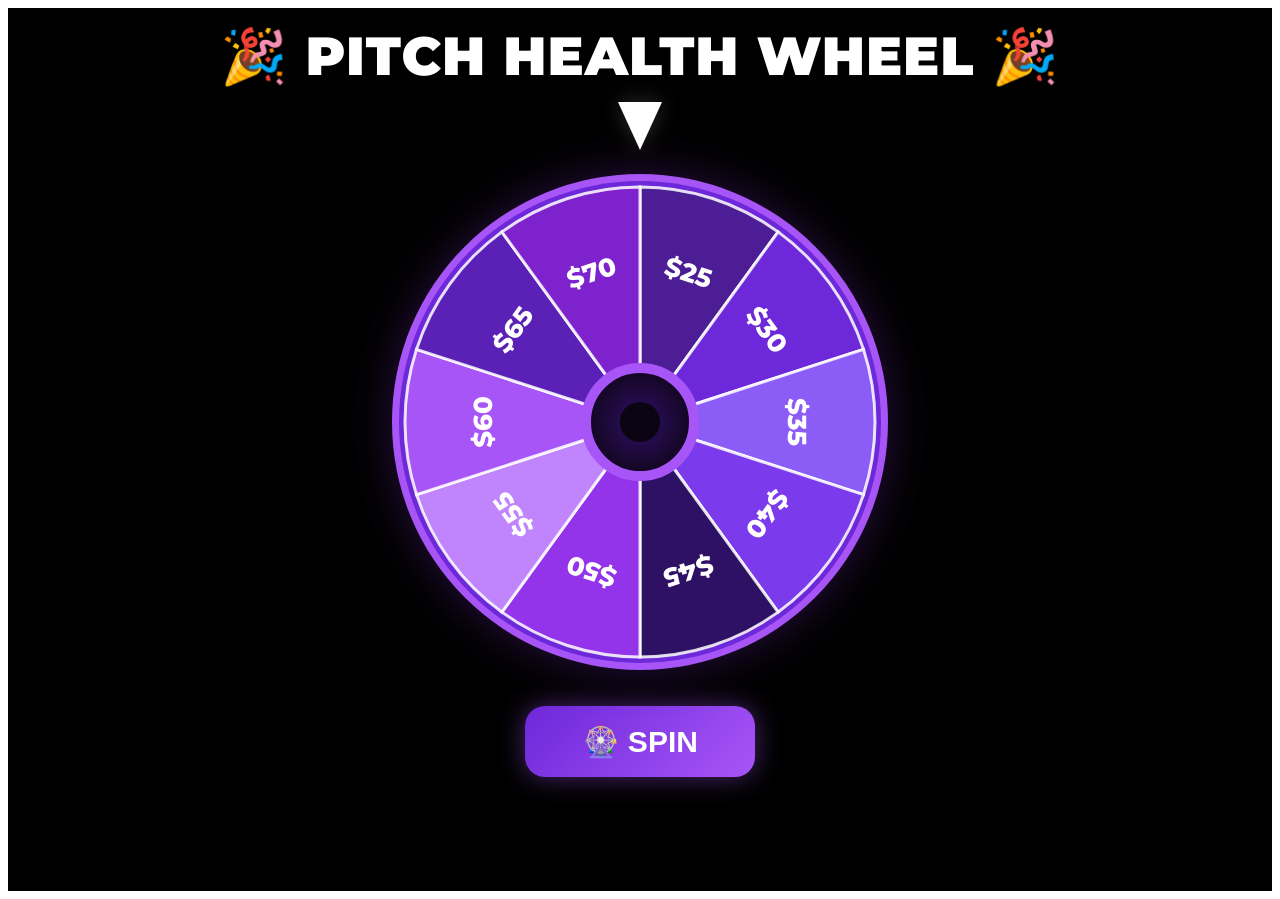
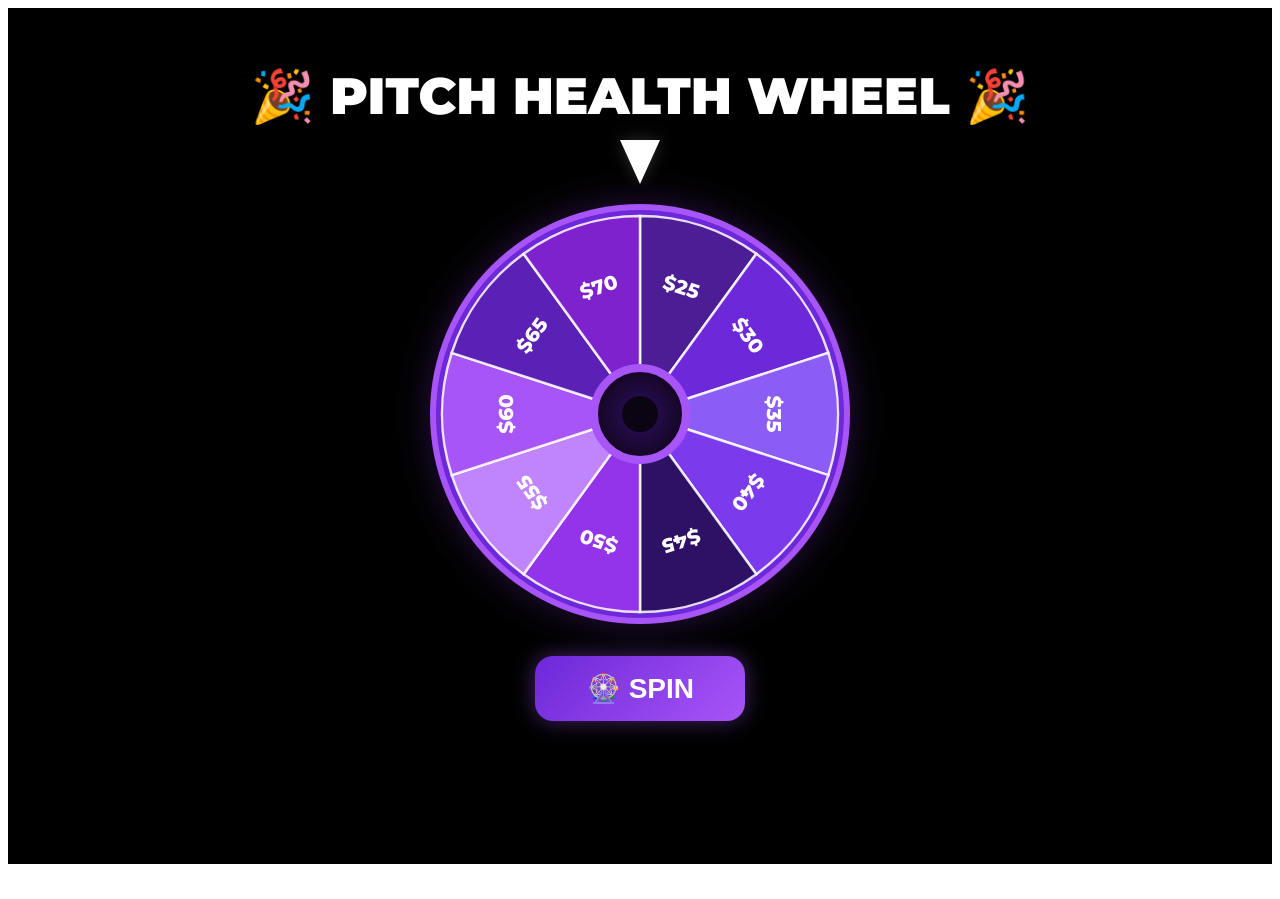
Before and after one commit to pitchhealth-bot/pitch-health-wheel-web, a Next.js app: page / in a window 1280 px wide. After the commit the page ends 872 px from the top, so only its background shows below. Built offline with nearby package versions, Linux system fonts and the light colour scheme.

Commit message:
Update index.js

```diff
--- a/pages/index.js
+++ b/pages/index.js
@@ -40,7 +40,7 @@ function weightedPick(items) {
 }
 
 function polarToCartesian(cx, cy, r, angleInDegrees) {
-  const angleInRadians = ((angleInDegrees - 90) * Math.PI) / 180.0;
+  const angleInRadians = ((angleInDegrees - 90) * Math.PI) / 180;
   return {
     x: cx + r * Math.cos(angleInRadians),
     y: cy + r * Math.sin(angleInRadians),
@@ -65,10 +65,10 @@ export default function Home() {
   const [result, setResult] = useState("");
   const [spinning, setSpinning] = useState(false);
 
-  const wheelSize = 520;
+  const wheelSize = 440;
   const center = wheelSize / 2;
-  const radius = 235;
-  const textRadius = 155;
+  const radius = 198;
+  const textRadius = 132;
   const degreesPerSlice = 360 / rewards.length;
 
   const slices = useMemo(() => {
@@ -76,12 +76,10 @@ export default function Home() {
       const startAngle = index * degreesPerSlice;
       const endAngle = startAngle + degreesPerSlice;
       const midAngle = startAngle + degreesPerSlice / 2;
-
       const textPoint = polarToCartesian(center, center, textRadius, midAngle);
 
       return {
         reward,
-        index,
         midAngle,
         path: describeArcSlice(center, center, radius, startAngle, endAngle),
         textX: textPoint.x,
@@ -120,7 +118,7 @@ export default function Home() {
         <link rel="preconnect" href="https://fonts.googleapis.com" />
         <link rel="preconnect" href="https://fonts.gstatic.com" crossOrigin="anonymous" />
         <link
-          href="https://fonts.googleapis.com/css2?family=Montserrat:wght@500;700;800;900&display=swap"
+          href="https://fonts.googleapis.com/css2?family=Montserrat:wght@700;800;900&display=swap"
           rel="stylesheet"
         />
       </Head>
@@ -134,23 +132,23 @@ export default function Home() {
           display: "flex",
           justifyContent: "center",
           alignItems: "center",
-          padding: "20px 16px 40px",
+          padding: "20px 16px 36px",
         }}
       >
         <div
           style={{
             width: "100%",
-            maxWidth: "900px",
+            maxWidth: "980px",
             textAlign: "center",
           }}
         >
           <h1
             style={{
               margin: "0 0 18px",
-              fontSize: "clamp(32px, 4.2vw, 60px)",
+              fontSize: "clamp(26px, 4vw, 56px)",
               fontWeight: 900,
-              letterSpacing: "1px",
               lineHeight: 1.05,
+              whiteSpace: "nowrap",
             }}
           >
             🎉 PITCH HEALTH WHEEL 🎉
@@ -167,11 +165,11 @@ export default function Home() {
               style={{
                 width: 0,
                 height: 0,
-                borderLeft: "22px solid transparent",
-                borderRight: "22px solid transparent",
-                borderTop: "48px solid white",
-                margin: "0 auto 12px",
-                filter: "drop-shadow(0 0 10px rgba(255,255,255,0.18))",
+                borderLeft: "20px solid transparent",
+                borderRight: "20px solid transparent",
+                borderTop: "44px solid white",
+                margin: "0 auto 10px",
+                filter: "drop-shadow(0 0 8px rgba(255,255,255,0.18))",
                 position: "relative",
                 zIndex: 5,
               }}
@@ -179,8 +177,8 @@ export default function Home() {
 
             <div
               style={{
-                width: "min(68vw, 520px)",
-                height: "min(68vw, 520px)",
+                width: "min(58vw, 440px)",
+                height: "min(58vw, 440px)",
                 margin: "0 auto",
                 position: "relative",
               }}
@@ -193,7 +191,7 @@ export default function Home() {
                   transition: spinning
                     ? "transform 4.2s cubic-bezier(0.12, 0.92, 0.18, 1)"
                     : "none",
-                  filter: "drop-shadow(0 0 22px rgba(147, 51, 234, 0.28))",
+                  filter: "drop-shadow(0 0 18px rgba(147, 51, 234, 0.28))",
                 }}
               >
                 <svg
@@ -211,8 +209,8 @@ export default function Home() {
                     </radialGradient>
                   </defs>
 
-                  <circle cx={center} cy={center} r={248} fill="#A855F7" />
-                  <circle cx={center} cy={center} r={241} fill="#6D28D9" />
+                  <circle cx={center} cy={center} r={210} fill="#A855F7" />
+                  <circle cx={center} cy={center} r={204} fill="#6D28D9" />
 
                   {slices.map((slice, index) => {
                     const textRotation = slice.midAngle;
@@ -222,13 +220,13 @@ export default function Home() {
                           d={slice.path}
                           fill={segmentColors[index % segmentColors.length]}
                           stroke="rgba(255,255,255,0.85)"
-                          strokeWidth="3"
+                          strokeWidth="2.5"
                         />
                         <text
                           x={slice.textX}
                           y={slice.textY}
                           fill="#FFFFFF"
-                          fontSize="26"
+                          fontSize="20"
                           fontWeight="800"
                           textAnchor="middle"
                           dominantBaseline="middle"
@@ -243,12 +241,12 @@ export default function Home() {
                   <circle
                     cx={center}
                     cy={center}
-                    r={54}
+                    r={46}
                     fill="url(#centerGlow)"
                     stroke="#A855F7"
-                    strokeWidth="10"
+                    strokeWidth="8"
                   />
-                  <circle cx={center} cy={center} r={20} fill="#0b0412" />
+                  <circle cx={center} cy={center} r={18} fill="#0b0412" />
                 </svg>
               </div>
             </div>
@@ -258,18 +256,18 @@ export default function Home() {
             onClick={spin}
             disabled={spinning}
             style={{
-              marginTop: "24px",
+              marginTop: "22px",
               background: "linear-gradient(135deg, #6D28D9 0%, #A855F7 100%)",
               color: "#FFFFFF",
               border: "none",
-              borderRadius: "20px",
-              padding: "18px 38px",
-              fontSize: "clamp(22px, 2.8vw, 30px)",
+              borderRadius: "18px",
+              padding: "16px 34px",
+              fontSize: "clamp(20px, 2.6vw, 28px)",
               fontWeight: 800,
               cursor: spinning ? "not-allowed" : "pointer",
-              boxShadow: "0 0 26px rgba(168, 85, 247, 0.45)",
+              boxShadow: "0 0 22px rgba(168, 85, 247, 0.42)",
               opacity: spinning ? 0.75 : 1,
-              minWidth: "230px",
+              minWidth: "210px",
             }}
           >
             🎡 SPIN
@@ -277,9 +275,9 @@ export default function Home() {
 
           <div
             style={{
-              minHeight: "52px",
-              marginTop: "22px",
-              fontSize: "clamp(24px, 2.8vw, 38px)",
+              minHeight: "48px",
+              marginTop: "18px",
+              fontSize: "clamp(22px, 2.6vw, 34px)",
               fontWeight: 800,
               color: result ? "#C084FC" : "#ffffff",
             }}
```
